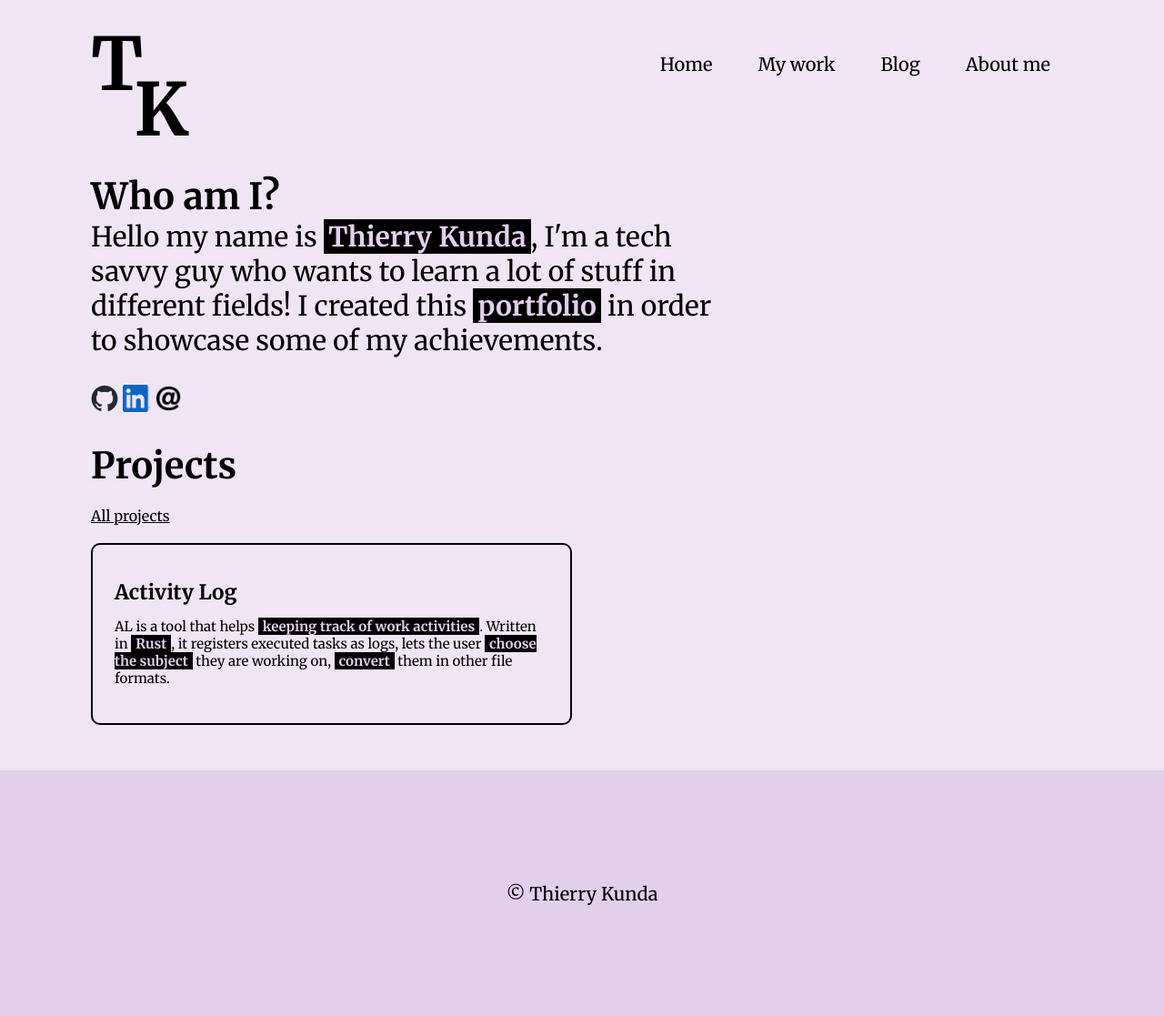
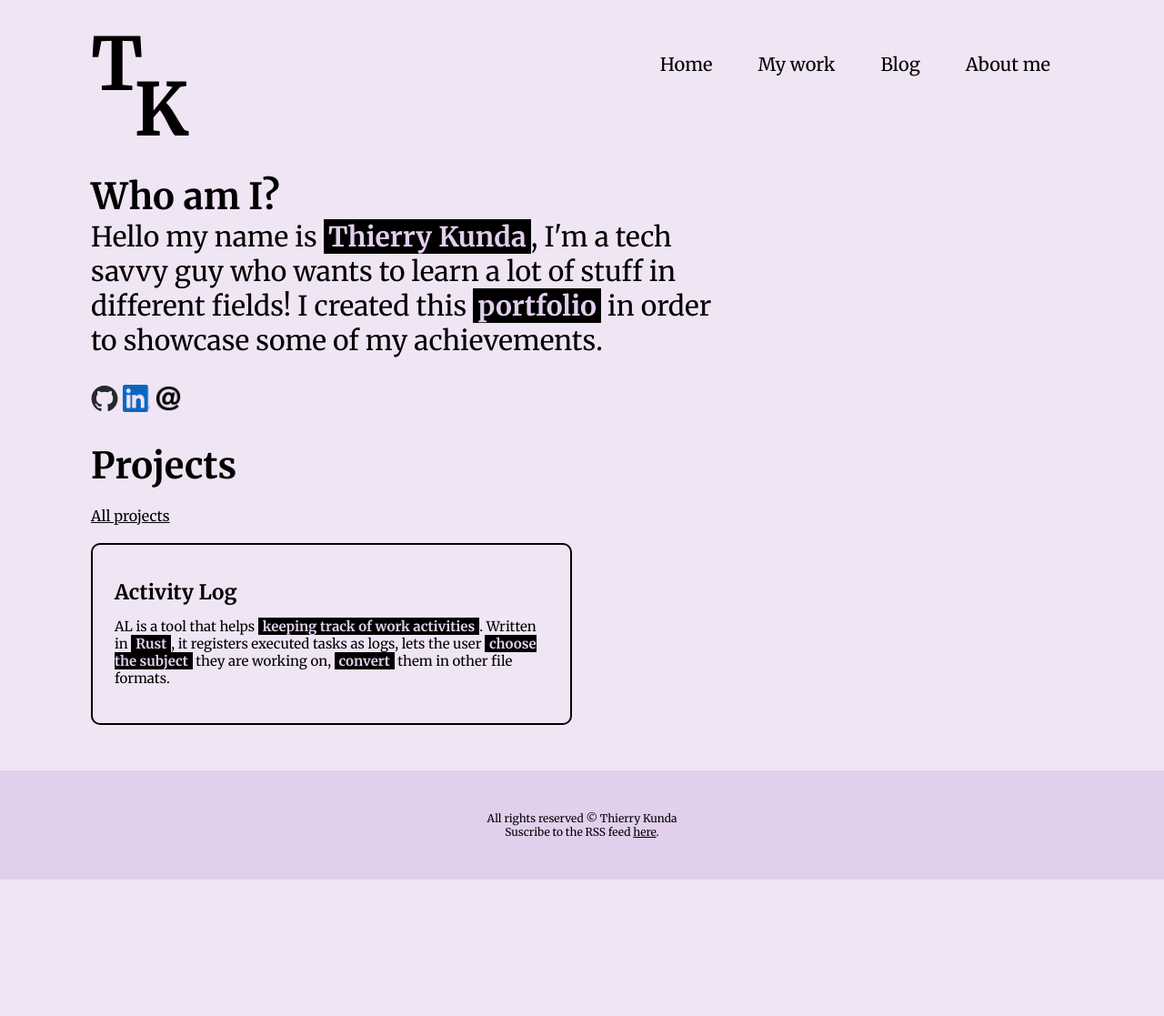
Before and after one commit to ThierryKunda/ThierryKunda.github.io, a Jekyll site: the page built from index.html, in a window 1280 px wide. Shown: the whole page at 91% size. Built offline with Jekyll 4.4.1, drawn with Linux system fonts in a browser that asks for light colours; after the commit the page ends 967 px from its top, so only the background shows below that.

Commit message:
Ajout flux RSS en pied de page

```diff
--- a/_includes/footer.html
+++ b/_includes/footer.html
@@ -1 +1,4 @@
-<footer>&copy; Thierry Kunda</footer>
+<footer>
+    <p>All rights reserved &copy; Thierry Kunda</p>
+    <p>Suscribe to the RSS feed <a href="/feed.xml">here</a>.</p>
+</footer>
--- a/styles/style.css
+++ b/styles/style.css
@@ -56,11 +56,16 @@ nav a {
 footer {
     box-sizing: border-box;
     display: flex;
+    flex-direction: column;
     justify-content: center;
     align-items: center;
     background-color: rgb(225, 207, 236);
-    height: 30vh;
-    font-size: 20px;
+    height: 120px;
+    font-size: 12px;
+}
+
+footer a {
+    color: black;
 }
 
 strong {
@@ -95,10 +100,6 @@ strong {
         min-height: 70vh;
     }
 
-    /* nav a {
-        padding: 10px 0;
-    } */
-
     #k {
         position: relative;
         display: inline-block;
```
